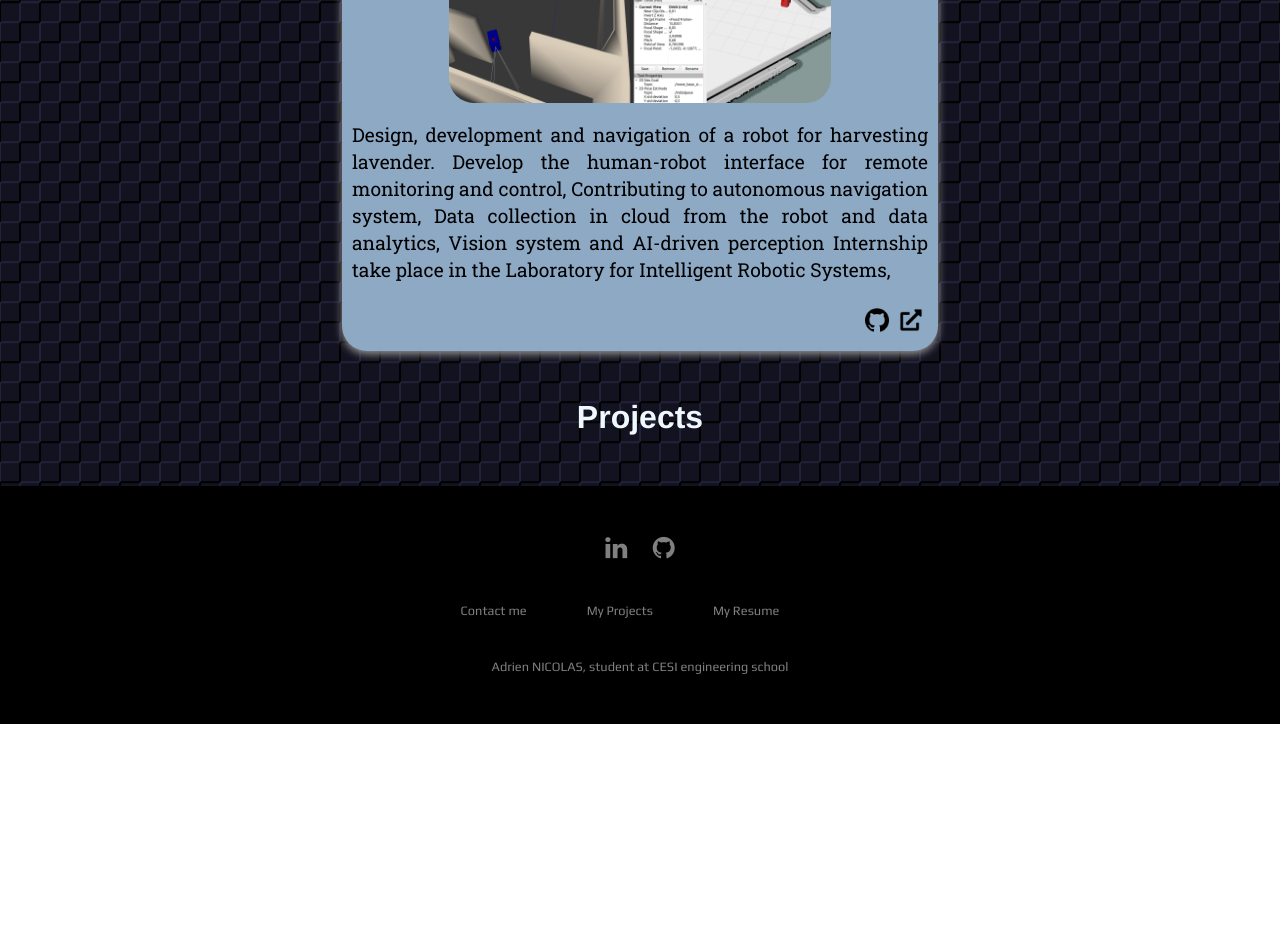
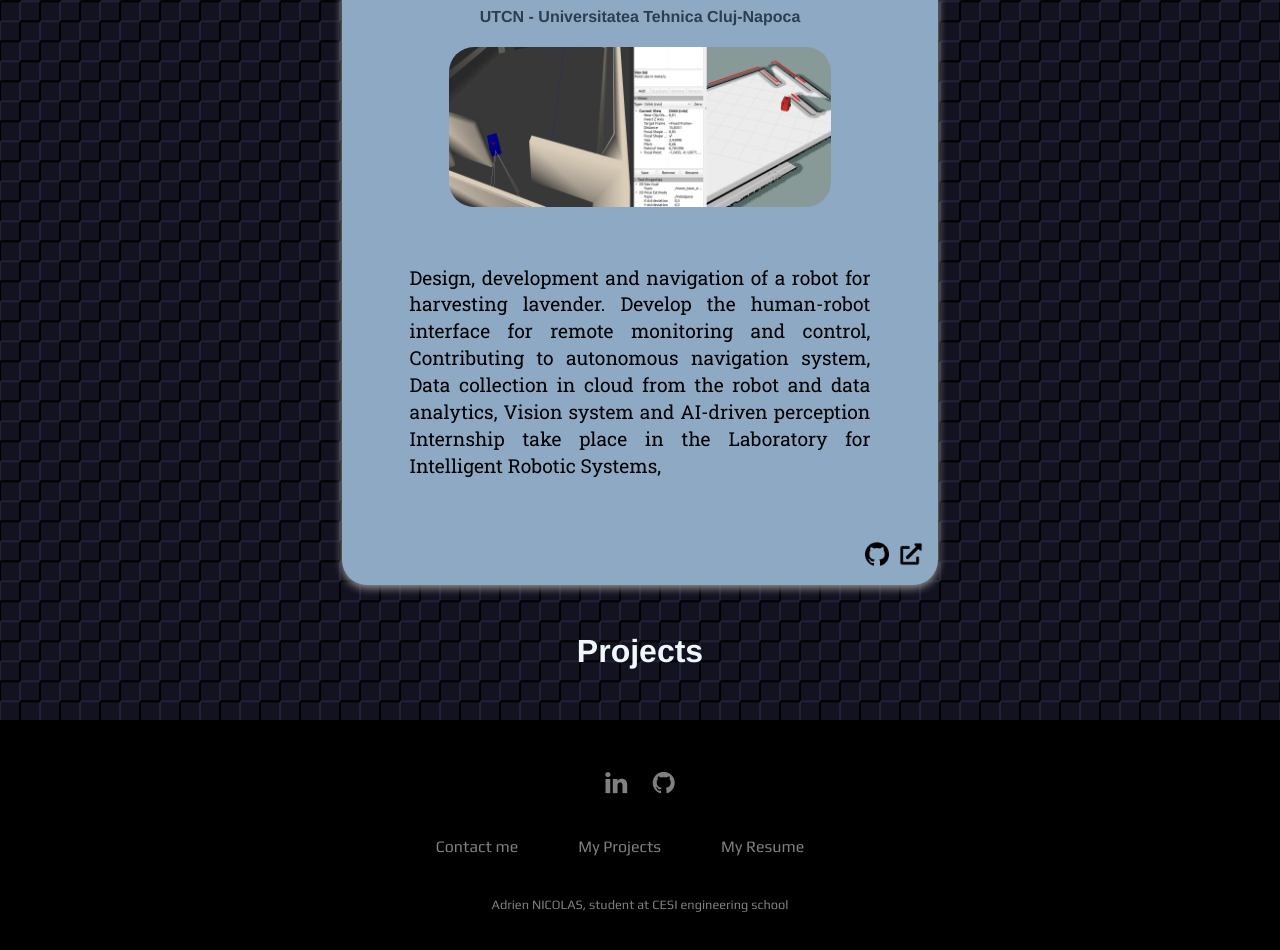
Before and after one commit to Adrien-Nicolas/Portfolio-Adrien-NICOLAS, a Vue app: page / in a window 1280 px wide. Shown: the part 2400-3350 px from the top of the page. Before the commit the page ends 3124 px from the top, so only its background shows below. Built offline with nearby package versions, Linux system fonts and the light colour scheme.

Commit message:
update font size + margin

```diff
--- a/src/components/ExperiencesCard.vue
+++ b/src/components/ExperiencesCard.vue
@@ -51,6 +51,7 @@ export default {
         text-align: justify;
         text-justify: auto;
         line-height: 1.4em;
+        margin: 3em;
 
     }
 
--- a/src/components/FooterComp.vue
+++ b/src/components/FooterComp.vue
@@ -73,6 +73,7 @@
         font-size:0.8em;
         text-align: center;
 
+
     }
     }
 
@@ -93,6 +94,7 @@
     .footer .row ul li{
     display:inline-block;
     margin:0px 30px;
+    font-size: medium;
     }
 
     .footer .row a i{
@@ -112,6 +114,7 @@
         }
         .footer .row a i{
         margin:0% 3%;
+
         }
     }
 
--- a/src/components/ProjetctsCard.vue
+++ b/src/components/ProjetctsCard.vue
@@ -45,7 +45,8 @@ export default {
         text-align: justify;
         text-justify: auto;
         line-height: 1.4em;
-
+        margin: 3em;
+        border-radius: 2%;
     }
 
     h1{
```
Also changed, not shown: 1 other file (tests, documents, lock files or other folders).
